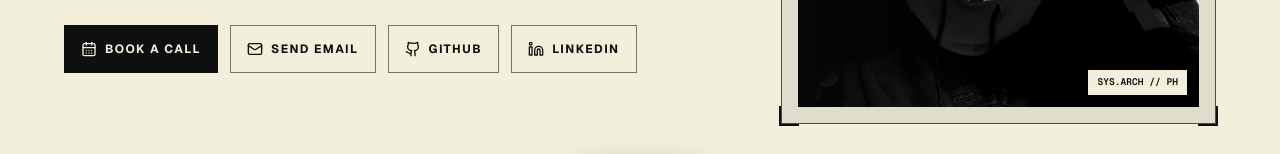
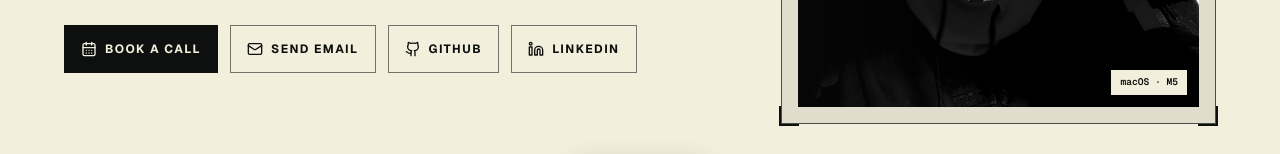
Before and after one commit to franze-calleja/franzecalleja, a Next.js app: page / in a window 1280 px wide. Shown: the part 558-712 px from the top of the page. Built offline with nearby package versions, Linux system fonts and the light colour scheme; no server answers.

Commit message:
feat: update system architecture label in HomeHero component to reflect current setup

```diff
--- a/components/home-hero.tsx
+++ b/components/home-hero.tsx
@@ -97,8 +97,8 @@ export default function HomeHero() {
                 className="object-cover object-[56%_center] grayscale contrast-125"
               />
               <div className="absolute inset-0 bg-linear-to-r from-foreground/40 via-transparent to-transparent" />
-              <span className="absolute bottom-3 right-3 border border-background/70 bg-background px-2 py-1 font-mono text-[0.6rem] font-semibold uppercase text-foreground">
-                SYS.ARCH // PH
+              <span className="absolute bottom-3 right-3 border border-background/70 bg-background px-2 py-1 font-mono text-[0.6rem] font-semibold text-foreground">
+                macOS · M5
               </span>
             </div>
           </div>
```
